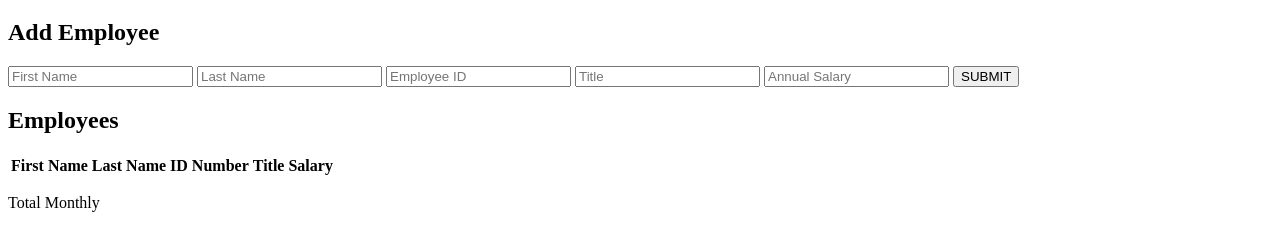
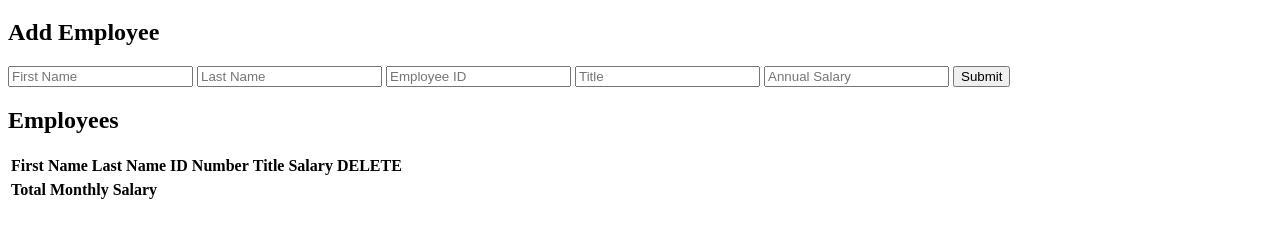
Before and after one commit to Philip-Ashton/weekend-salary-calculator-2, a website: page index.html in a window 1280 px wide. Shown: the part 61-312 px from the top of the page. Drawn offline with Linux system fonts and the light colour scheme.

Commit message:
trying to get delelte to work

```diff
--- a/index.html
+++ b/index.html
@@ -12,14 +12,16 @@
   </header>
   <main>
     <h2>Add Employee</h2>
-    <div id="contents"></div>
-    <form class="salary-form" onSubmit="submitForm(event)"></form>
-    <input id="firstName" data-testid="firstNameInput" type="text" placeholder="First Name"/>
-    <input id="lastName" data-testid="lastNameInput" type="text" placeholder="Last Name"/>
-    <input id="idNumber" data-testid="idNumberInput" type="number" placeholder="Employee ID"/>
-    <input id="title" data-testid="titleInput" type="text" placeholder="Title"/>
-    <input id="annualSalary" data-testid="annualSalaryInput" type="number" placeholder="Annual Salary"/>
-    <button onclick="submitForm()">SUBMIT</button>
+    <div id="content"></div>
+    <form class="salary-form" onSubmit="submitForm(event)">
+    <input id="firstName-input" data-testid="firstNameInput" type="text" placeholder="First Name"/>
+    <input id="lastName-input" data-testid="lastNameInput" type="text" placeholder="Last Name"/>
+    <input id="idNumber-input" data-testid="idNumberInput" type="number" placeholder="Employee ID"/>
+    <input id="title-input" data-testid="titleInput" type="text" placeholder="Title"/>
+    <input id="annualSalary-input" data-testid="annualSalaryInput" type="number" placeholder="Annual Salary"/>
+    <input type="submit" value="Submit"/>
+
+  </form>
     <h2>Employees</h2>
 
     <table id="employees">
@@ -30,13 +32,23 @@
           <th>ID Number</th>
           <th>Title</th>
           <th>Salary</th>
+          <th>DELETE</th>
         </tr>
       </thead>
       <tbody id="employeeData"></tbody>
     </table>
   </main>
-  <footer>
-    <p>Total Monthly</p>
+  <div>
+    <footer>
+
+      <table id="monthly">
+        <thead>
+          <tr>
+            <th>Total Monthly Salary</th>
+          </tr>
+        </thead>
+      </table>
+  </div>
   </footer>
 </body>
 </html>
--- a/script.js
+++ b/script.js
@@ -3,23 +3,24 @@ console.log ('check check 1-2');
 function submitForm(event) {
     console.log('submitForm');
     // Stop the page from refreshing
+    event.preventDefault();
 
 
-    let firstName= document.querySelector('#firstNameInput').value;
-    let lastName= document.querySelector('#lastNameInput').value;
-    let idNumber= document.querySelector('#idNumberInput').value;
-    let title= document.querySelector('#titleInput').value;
-    let annualSalary= document.querySelector('#annualSalaryInput').value;
+    let firstNameVal= document.querySelector('#firstName-input').value;
+    let lastNameVal= document.querySelector('#lastName-input').value;
+    let idNumberVal= document.querySelector('#idNumber-input').value;
+    let titleVal= document.querySelector('#title-input').value;
+    let annualSalaryVal= document.querySelector('#annualSalary-input').value;
 
     let employeeTable = document.querySelector('#employeeData');
 
     employeeTable.innerHTML += `
     <tr>
-        <td>${firstName}</td>
-        <td>${lastName}</td>
-        <td>${idNumber}</td>
-        <td>${title}</td>
-        <td>${annualSalary}</td>
+        <td>${firstNameVal}</td>
+        <td>${lastNameVal}</td>
+        <td>${idNumberVal}</td>
+        <td>${titleVal}</td>
+        <td>${annualSalaryVal}</td>
         <td><button onClick="removeData(event)">Delete</button></td>
     </tr>`;
 }
```
